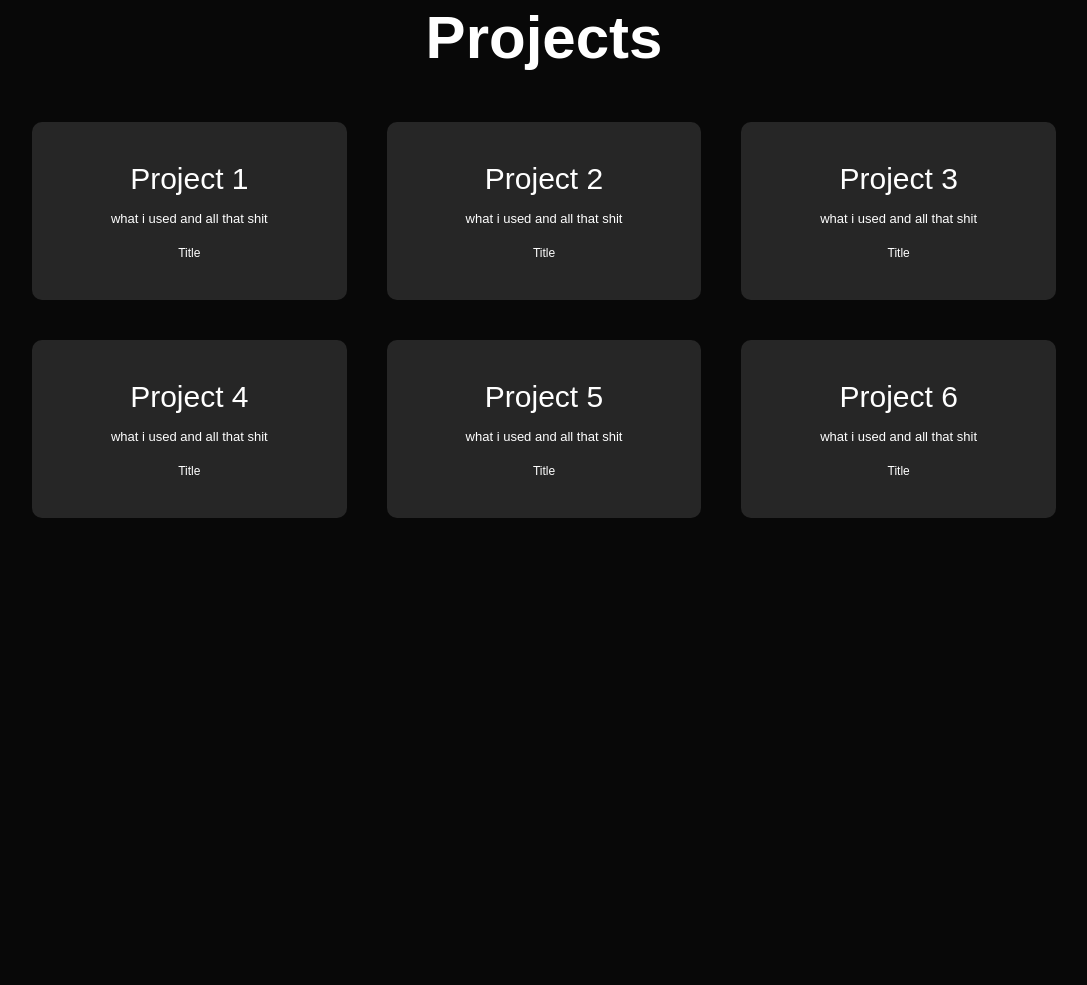
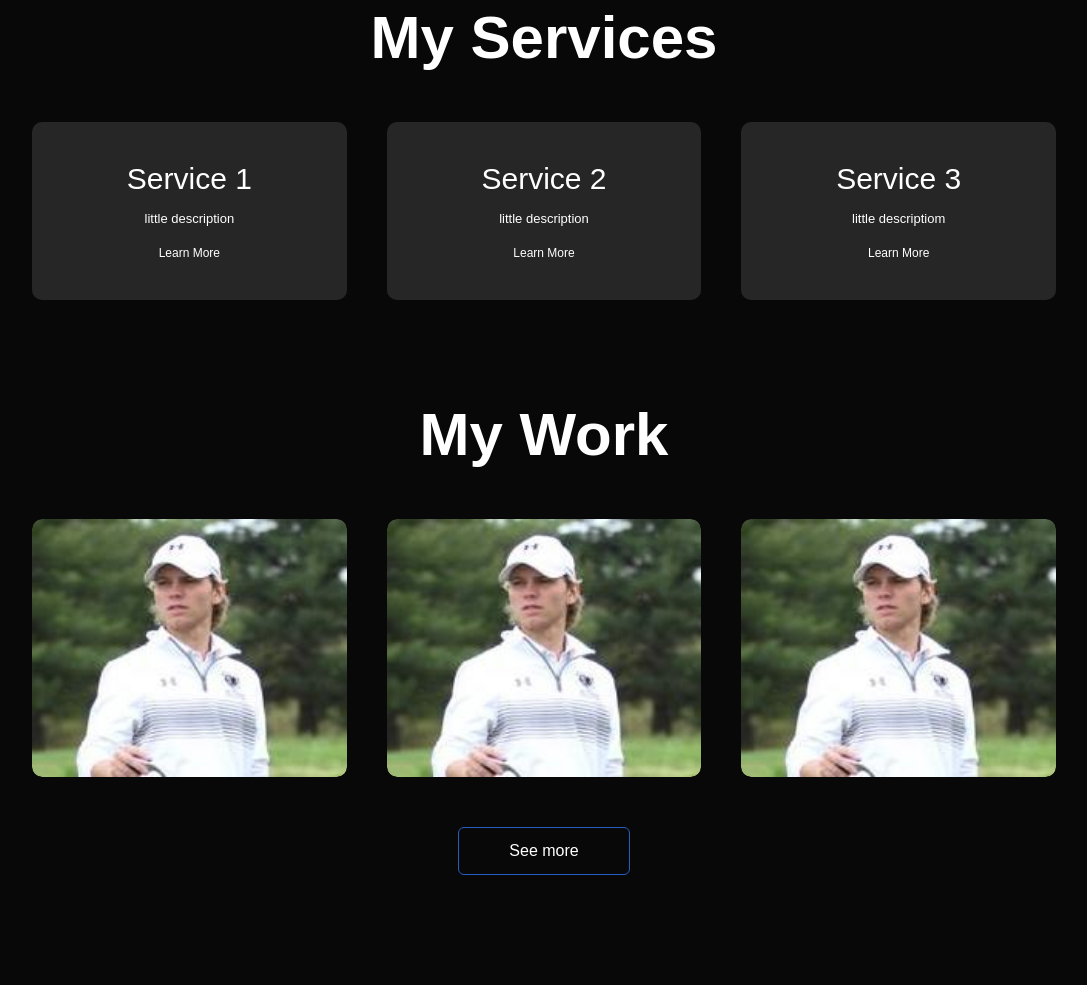
Before and after one commit to cartergeile/portfolio, a plain HTML site: page index.html in a window 1280 px wide. Shown: the part 1497-2482 px from the top of the page, without its empty margins (96-1183 px from the left). Before the commit the page ends 2055 px from the top, so only its background shows below. Drawn offline with Linux system fonts and the light colour scheme.

Commit message:
my work part is done

```diff
--- a/index.html
+++ b/index.html
@@ -69,41 +69,61 @@
 <!----------PROJECTS---------->
 <div id="projects">
     <div class="container">
-        <h1 class="sub-title">Projects</h1>
+        <h1 class="sub-title">My Services</h1>
         <div class="projects-list">
             <div>
-                <h2>Project 1</h2>
-                <p>what i used and all that shit</p>
-                <a href="#">Title</a>
+                <h2>Service 1</h2>
+                <p>little description</p>
+                <a href="#">Learn More</a>
             </div>
             <div>
-                <h2>Project 2</h2>
-                <p>what i used and all that shit</p>
-                <a href="#">Title</a>
+                <h2>Service 2</h2>
+                <p>little description</p>
+                <a href="#">Learn More</a>
             </div>
             <div>
-                <h2>Project 3</h2>
-                <p>what i used and all that shit</p>
-                <a href="#">Title</a>
-            </div>
-            <div>
-                <h2>Project 4</h2>
-                <p>what i used and all that shit</p>
-                <a href="#">Title</a>
-            </div>
-            <div>
-                <h2>Project 5</h2>
-                <p>what i used and all that shit</p>
-                <a href="#">Title</a>
-            </div>
-            <div>
-                <h2>Project 6</h2>
-                <p>what i used and all that shit</p>
-                <a href="#">Title</a>
+                <h2>Service 3</h2>
+                <p>little descriptiom</p>
+                <a href="#">Learn More</a>
             </div>
         </div>
     </div>
 </div>
+<!---------PORTFOLIO--------->
+<div id="portfolio">
+    <div class="container">
+        <h1 class="sub-title">My Work</h1>
+        <div class="work-list">
+            <div class="work">
+                <img src="images/cgpic1.jpg">
+                <div class="layer">
+                    <h3>Service 1</h3>
+                    <p>a little description</p>
+                    <a href="#"><i class="fa-solid fa-link"></i></a>
+                </div>
+            </div>
+            <div class="work">
+                <img src="images/cgpic1.jpg">
+                <div class="layer">
+                    <h3>Service 2</h3>
+                    <p>a little description</p>
+                    <a href="#"><i class="fa-solid fa-link"></i></a>
+                </div>
+            </div>
+            <div class="work">
+                <img src="images/cgpic1.jpg">
+                <div class="layer">
+                    <h3>Service 3</h3>
+                    <p>a little description</p>
+                    <a href="#"><i class="fa-solid fa-link"></i></a>
+                </div>
+            </div>
+        </div>
+        <a href="#" class="btn">See more</a>
+    </div>
+</div>
+
+<!----------CONTACT---------->
 
 
 
--- a/styles.css
+++ b/styles.css
@@ -170,3 +170,81 @@ nav ul li a:hover::after {
     background: #245cc3;
     transform: translateY(-10px);
 }
+
+/* ------------PORTFOLIO ----------------*/
+#portfolio{
+    padding: 50px 0;
+    text-align: center;
+}
+.work-list{
+    display: grid;
+    grid-template-columns: repeat(auto-fit, minmax(250px, 1fr));
+    grid-gap: 40px;
+    margin-top: 50px;
+}
+.work{
+    border-radius: 10px;
+    position: relative;
+    overflow: hidden;
+}
+.work img{
+    width: 100%;
+    border-radius: 10px;
+    display: block;
+    transition: transform 0.5s;
+}
+.layer{
+    width: 100%;
+    height: 0;
+    background: linear-gradient(rgba(0,0,0,0.6), #245cc3);
+    border-radius: 10px;
+    position: absolute;
+    left: 0;
+    bottom: 0;
+    overflow: hidden;
+    display: flex;
+    align-items: center;
+    justify-content: center;
+    flex-direction: column;
+    padding: 0 40px;
+    text-align: center;
+    font-size: 14px;
+    transition: height 0.5s;
+}
+.layer h3{
+    font-weight: 500;
+    margin-bottom: 20px;
+}
+.layer a{
+    margin-top: 20px;
+    color: #245cc3;
+    text-decoration: none;
+    font-size: 18px;
+    line-height: 60px;
+    background: #fff;
+    width: 60px;
+    height: 60px;
+    border-radius: 50%;
+    text-align: center;
+}
+.work:hover img{
+    transform: scale(1.1);
+}
+.work:hover .layer{
+    height: 100%;
+}
+.btn{
+    display: block;
+    margin: 50px auto;
+    width: fit-content;
+    border: 1px solid #245cc3;
+    padding: 14px 50px;
+    border-radius: 6px;
+    text-decoration: none;
+    color: #fff;
+    transition: background 0.5s;
+}
+.btn:hover{
+    background: #245cc3;
+
+}
```
